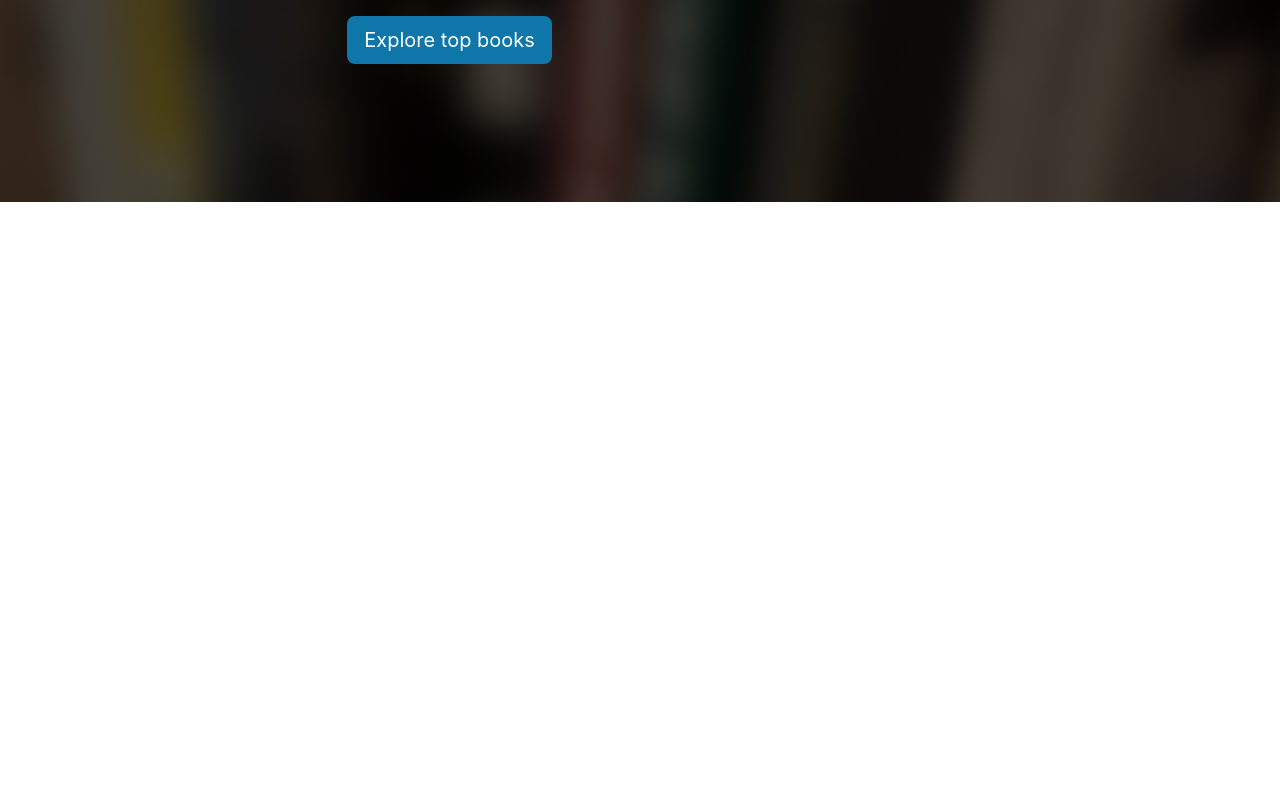
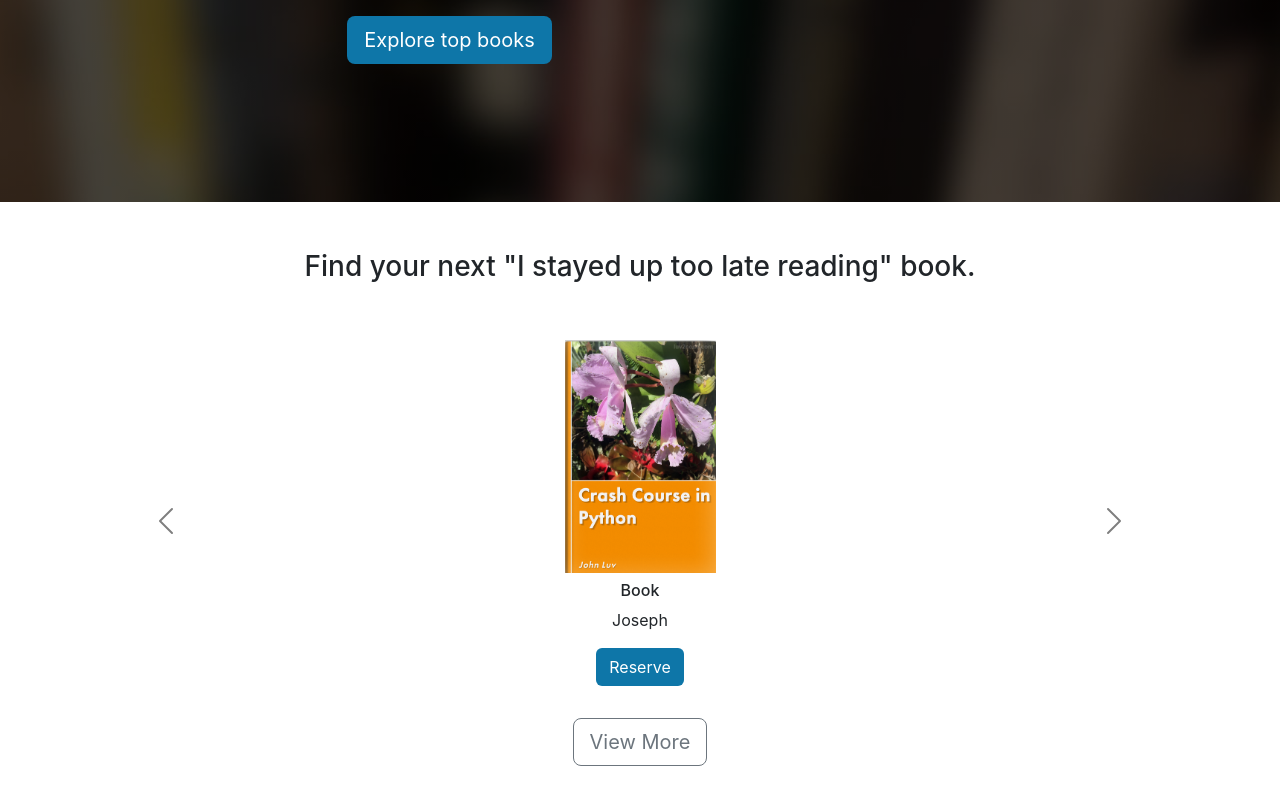
Before and after one commit to JosephHieu/library-app, a React (Create React App) app in the folder 03-frontend/react-library/: page / in a window 1280 px wide. Shown: the part 276-1076 px from the top of the page. Before the commit the page ends 800 px from the top, so only its background shows below. Built offline with nearby package versions, Linux system fonts and the light colour scheme.

Commit message:
Home page - Carousel Component

```diff
--- a/03-frontend/react-library/src/App.tsx
+++ b/03-frontend/react-library/src/App.tsx
@@ -2,12 +2,14 @@
 import "./App.css";
 import { Navbar } from "./layouts/NavbarAndFooter/Navbar";
 import { ExploreTopBooks } from "./layouts/HomePage/ExploreTopBooks";
+import { Carousel } from "./layouts/HomePage/Carousel";
 
 function App() {
   return (
     <div>
       <Navbar />
       <ExploreTopBooks />
+      <Carousel />
     </div>
   );
 }
--- /dev/null
+++ b/03-frontend/react-library/src/layouts/HomePage/Carousel.tsx
@@ -0,0 +1,131 @@
+export const Carousel = () => {
+  return (
+    <div className="container mt-5" style={{ height: 550 }}>
+      <div className="homepage-carousel-title">
+        <h3>Find your next "I stayed up too late reading" book.</h3>
+      </div>
+      <div
+        id="carouselExampleControls"
+        className="carousel carousel-dark slide mt-5 d-none d-lg-block"
+        data-bs-interval="false"
+      >
+        {/* Desktop */}
+        <div className="carousel-inner">
+          <div className="carousel-item active">
+            <div className="row d-flex justify-content-center align-items-center">
+              <div className="col-xs-6 col-sm-6 col-md-4 col-lg-3 mb-3">
+                <div className="text-center">
+                  <img
+                    src={require("./../../Images/BooksImages/book-luv2code-1000.png")}
+                    width="151"
+                    height="233"
+                    alt="books"
+                  />
+                  <h6 className="mt-2">Book</h6>
+                  <p>Joseph</p>
+                  <a href="#" className="btn main-color text-white">
+                    Reserve
+                  </a>
+                </div>
+              </div>
+            </div>
+          </div>
+
+          <div className="carousel-item">
+            <div className="row d-flex justify-content-center align-items-center">
+              <div className="col-xs-6 col-sm-6 col-md-4 col-lg-3 mb-3">
+                <div className="text-center">
+                  <img
+                    src={require("./../../Images/BooksImages/book-luv2code-1000.png")}
+                    width="151"
+                    height="233"
+                    alt="books"
+                  />
+                  <h6 className="mt-2">Book</h6>
+                  <p>Joseph</p>
+                  <a href="#" className="btn main-color text-white">
+                    Reserve
+                  </a>
+                </div>
+              </div>
+            </div>
+          </div>
+
+          <div className="carousel-item">
+            <div className="row d-flex justify-content-center align-items-center">
+              <div className="col-xs-6 col-sm-6 col-md-4 col-lg-3 mb-3">
+                <div className="text-center">
+                  <img
+                    src={require("./../../Images/BooksImages/book-luv2code-1000.png")}
+                    width="151"
+                    height="233"
+                    alt="books"
+                  />
+                  <h6 className="mt-2">Book</h6>
+                  <p>Joseph</p>
+                  <a href="#" className="btn main-color text-white">
+                    Reserve
+                  </a>
+                </div>
+              </div>
+            </div>
+          </div>
+        </div>
+
+        <button
+          className="carousel-control-prev"
+          type="button"
+          data-bs-target="#carouselExampleControls"
+          data-bs-slide="prev"
+        >
+          <span
+            className="carousel-control-prev-icon"
+            aria-hidden="true"
+          ></span>
+          <span className="visually-hidden">Previous</span>
+        </button>
+
+        <button
+          className="carousel-control-next"
+          type="button"
+          data-bs-target="#carouselExampleControls"
+          data-bs-slide="next"
+        >
+          <span
+            className="carousel-control-next-icon"
+            aria-hidden="true"
+          ></span>
+          <span className="visually-hidden">Next</span>
+        </button>
+      </div>
+
+      {/* Mobile */}
+      <div className="d-lg-none mt-3">
+        <div className="row d-flex justify-content-center align-items-center">
+          <div className="text-center">
+            <img
+              src={require("./../../Images/BooksImages/book-luv2code-1000.png")}
+              alt="Books"
+              width="151"
+              height="233"
+            />
+
+            <h6 className="mt-2">
+              <b>Book</b>
+            </h6>
+            <p>Joseph</p>
+            <a href="#" className="btn main-color text-white">
+              Reverse
+            </a>
+          </div>
+        </div>
+      </div>
+
+      <div className="homepage-carousel-title mt-3">
+        <a href="#" className="btn btn-outline-secondary btn-lg">
+          View More
+        </a>
+      </div>
+    </div>
+  );
+};
```
